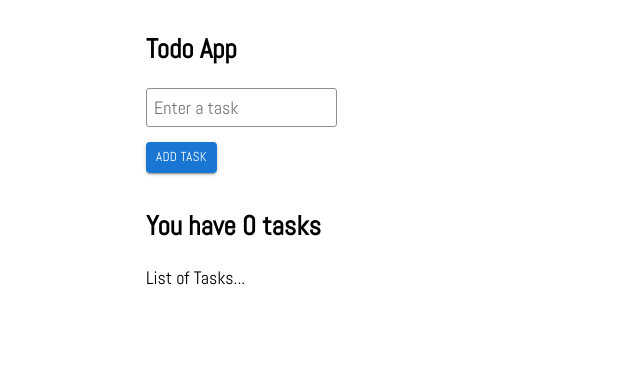
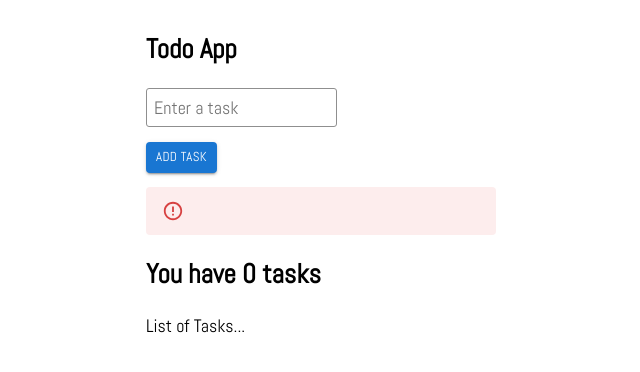
Before and after one commit to Rxavio/crud-node-rtk, a React (Create React App) app: page / in a window 1280 px wide. Both pictures are taken after typing "Sample" into the empty fields and a click on the button "ADD TASK". Shown: the top 372 px of the page, without its empty margins (319-959 px from the left). Built offline with nearby package versions, Linux system fonts and the light colour scheme; no server answers.

Commit message:
display alert message for pending loader, success or rejected

```diff
--- a/src/components/AddTodo.jsx
+++ b/src/components/AddTodo.jsx
@@ -1,12 +1,14 @@
-import { useDispatch } from "react-redux";
+import { useDispatch, useSelector } from "react-redux";
 import { useState } from "react";
-import { Button } from "@mui/material";
+import { Button, Alert, CircularProgress } from "@mui/material";
 import "../App.css";
 import { todosAdd } from "../features/todosSlice";
 
 
 const AddTodo = () => {
   const dispatch = useDispatch();
+  const todosState = useSelector((state) => state.todosState);
+
   const [todo, setTodo] = useState({
     task: "",
     isComplete: false,
@@ -44,8 +46,23 @@
             fontFamily: "'Abel', 'sansSerif'",
           }}
         >
-          Add Task
+          {/* Add Task */}
+          {todosState.addTodoStatus === "pending" ? (
+            <CircularProgress size={24} color="secondary" />
+          ): (
+            "Add Task"
+          )}
         </Button>
+
+        {todosState.addTodoStatus === "rejected" ? (
+          <Alert severity="error">{todosState.addTodoError}</Alert>
+        ) : null}
+        {todosState.addTodoStatus === "success" ? (
+          <Alert severity="success">Task Added...</Alert>
+        ) : null}
+
+
+
       </form>
     </>
   );
```
